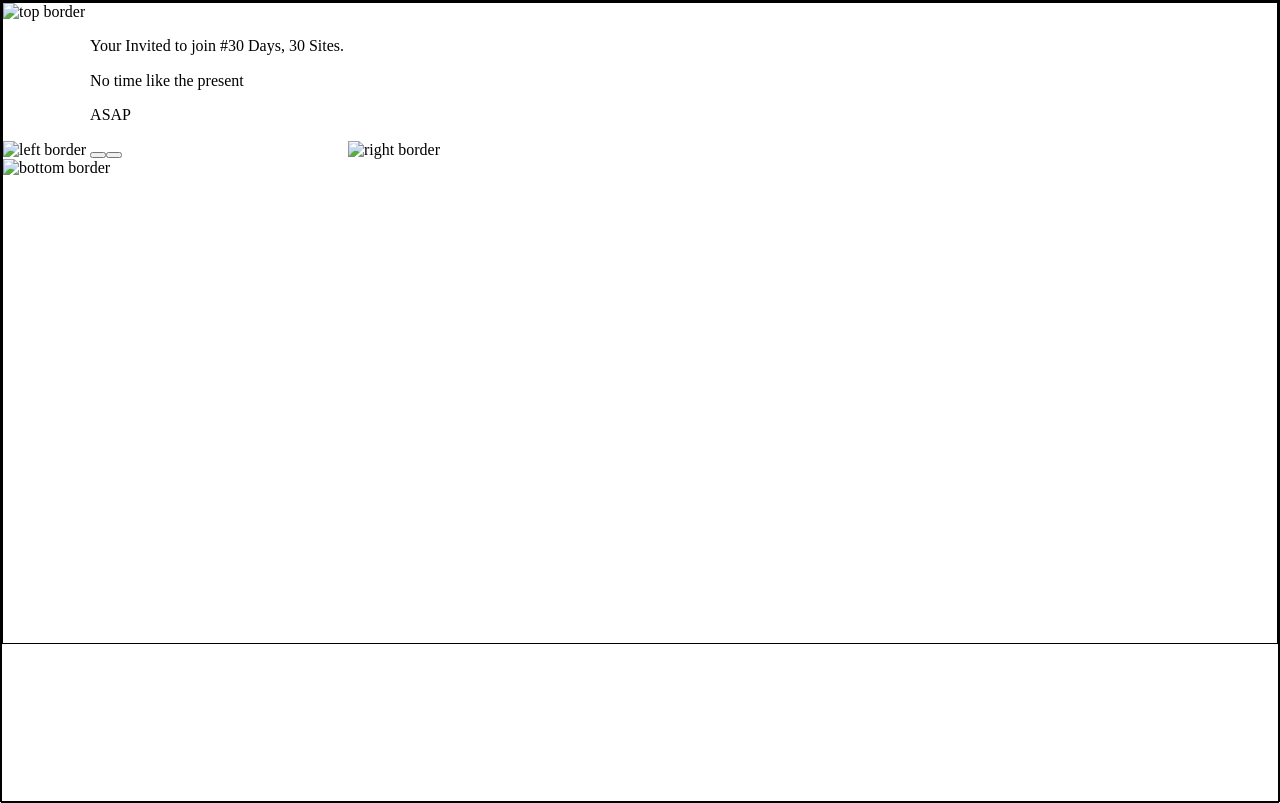
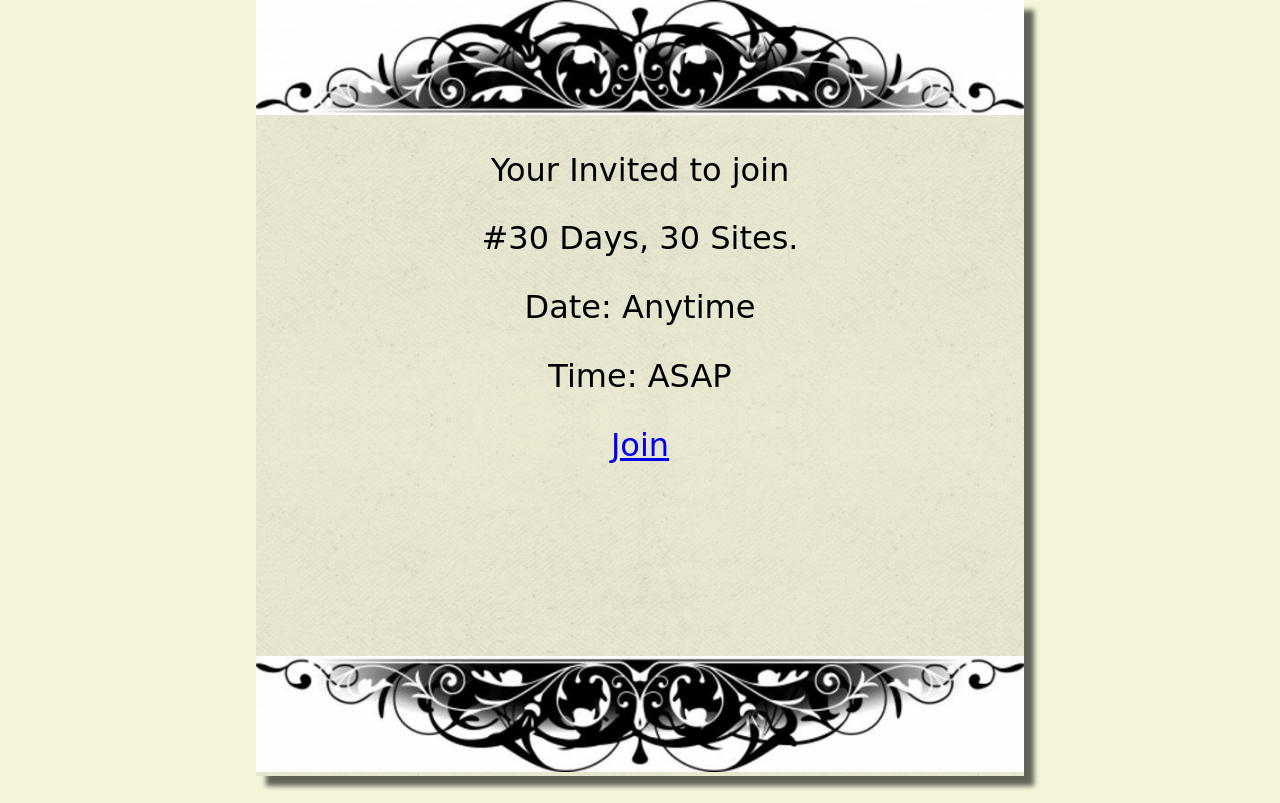
Before and after one commit to phyrenight/invitation, a plain HTML site: page index.html in a window 1280 px wide. Drawn offline with nearby package versions, Linux system fonts and the light colour scheme; a web font is replaced by a local one.

Commit message:
css needed

```diff
--- a/css/styles.sass
+++ b/css/styles.sass
@@ -1,14 +1,45 @@
 body, html
-   border: 1px solid black
+   height: 80%
+   font-family: 'Jim Nightshade', cursive
+   background: rgba(245, 245, 219, 1)
+
+main
+   position: relative
+   background-image: url("../images/exclusive-paper.png")
+   margin: auto
    height: 100%
-main
-   border: 1px solid black
+   width: 60%
+   box-shadow: 10px 10px 5px rgba(0, 0, 0, 0.6)
+   text-align: center
+
+article
    margin: auto
-   height: 80%
+   font-size: 24px
+   text-align: center
+
+img
+   width: 100%
 
 #top, #bottom
    display: block
-   margin: auto
+   text-align: center
+
+#bottom
+   position: absolute
+   bottom: 0
 
 #left, #right, article
    display: inline-block
+
+article
+   vertical-align: middle
+
+@media (min-width: 700px)
+   body, html
+      height: 99%
+
+   main
+      height: 99%
+
+   article
+      font-size: 2em
--- a/index.html
+++ b/index.html
@@ -4,30 +4,26 @@
     <meta charset="utf-8" />
     <title>Invitation</title>
     <meta name="viewport" content="width=device-width initial-scale= 1.0" />
+    <meta name="author" content="Marc Preston" />
+    <link href="https://fonts.googleapis.com/css?family=Jim+Nightshade" rel="stylesheet">
     <link rel="stylesheet" href="css/normalize.css" />
     <link rel="stylesheet" href="css/styles.css" />
   </head>
   <body>
     <main>
       <div id="top" class="border">
-        <img src="" alt="top border" />
-      </div>
-      <div id="left" class="border">
-        <img src="" alt="left border" />
+        <img src="images/topborder.jpg" alt="border" />
       </div>
       <article id="container">
-        <p id="invite">Your Invited to join #30 Days, 30 Sites.</p>
-        <p id="date">No time like the present</p>
-        <p id="time">ASAP</p>
-        <button><button>
+        <p id="invite">Your Invited to join </p>
+        <p id="event">#30 Days, 30 Sites.</p>
+        <p id="eventDate">Date: Anytime</p>
+        <p id="eventTime">Time: ASAP</p>
+        <a href="https://www.facebook.com/groups/30days30sites/?multi_permalinks=1912526569029205&notif_t=group_highlights&notif_id=1490331939186443">Join</a>
       </article>
-      <div id="right" class="border">
-        <img src="" alt="right border" />
-      </div>
       <div id="bottom" class="border">
-        <img src=""  alt="bottom border"/>
+        <img src="images/borders.jpg" alt="border" />
       </div>
     </main>
-    <script src="js/script.js"></script>
   </body>
 </html>
```
Also changed, not shown: css/normalize.css (added), css/styles.css, images/borders.jpg (added), images/exclusive-paper.png (added), images/topborder.jpg (added), 1 other file.
